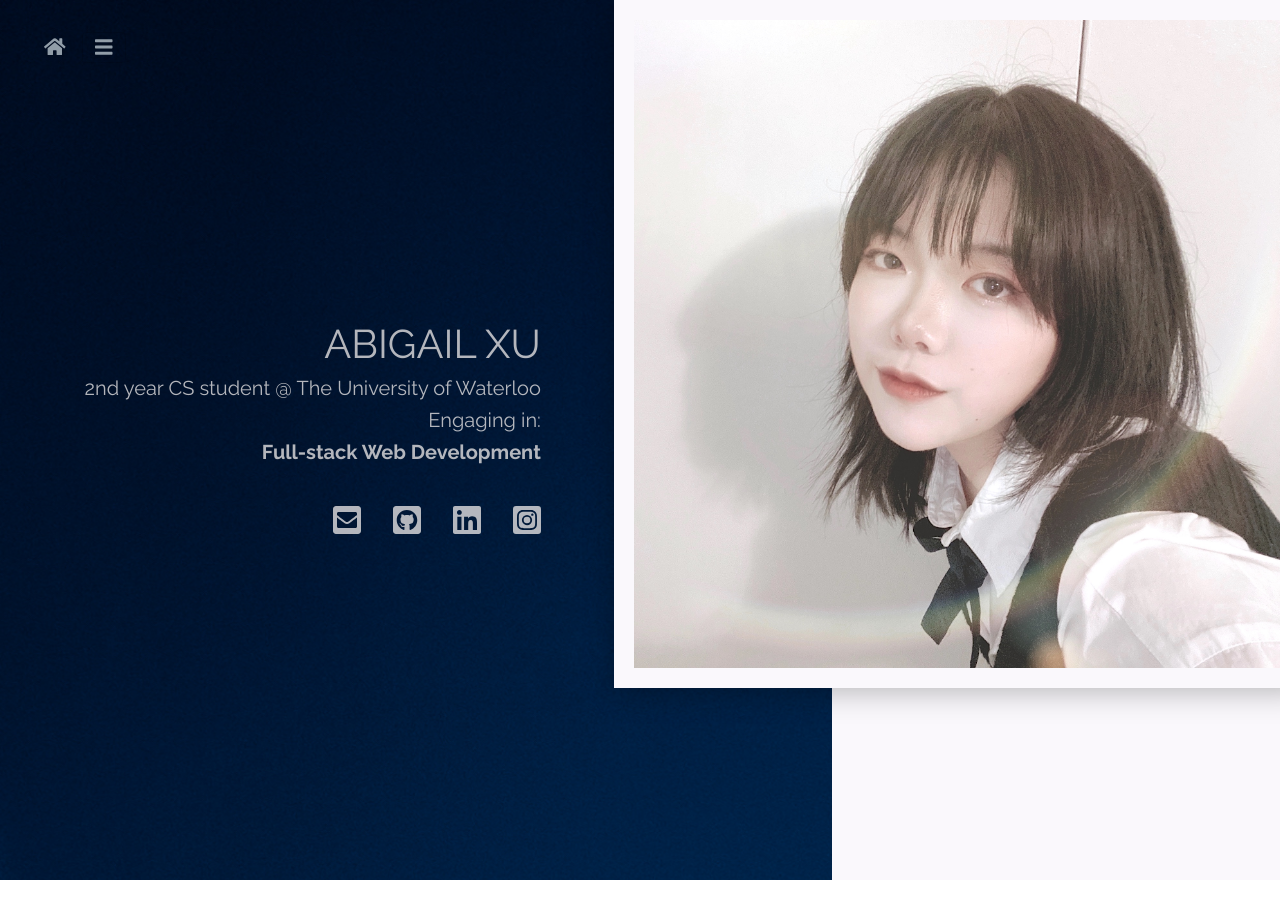
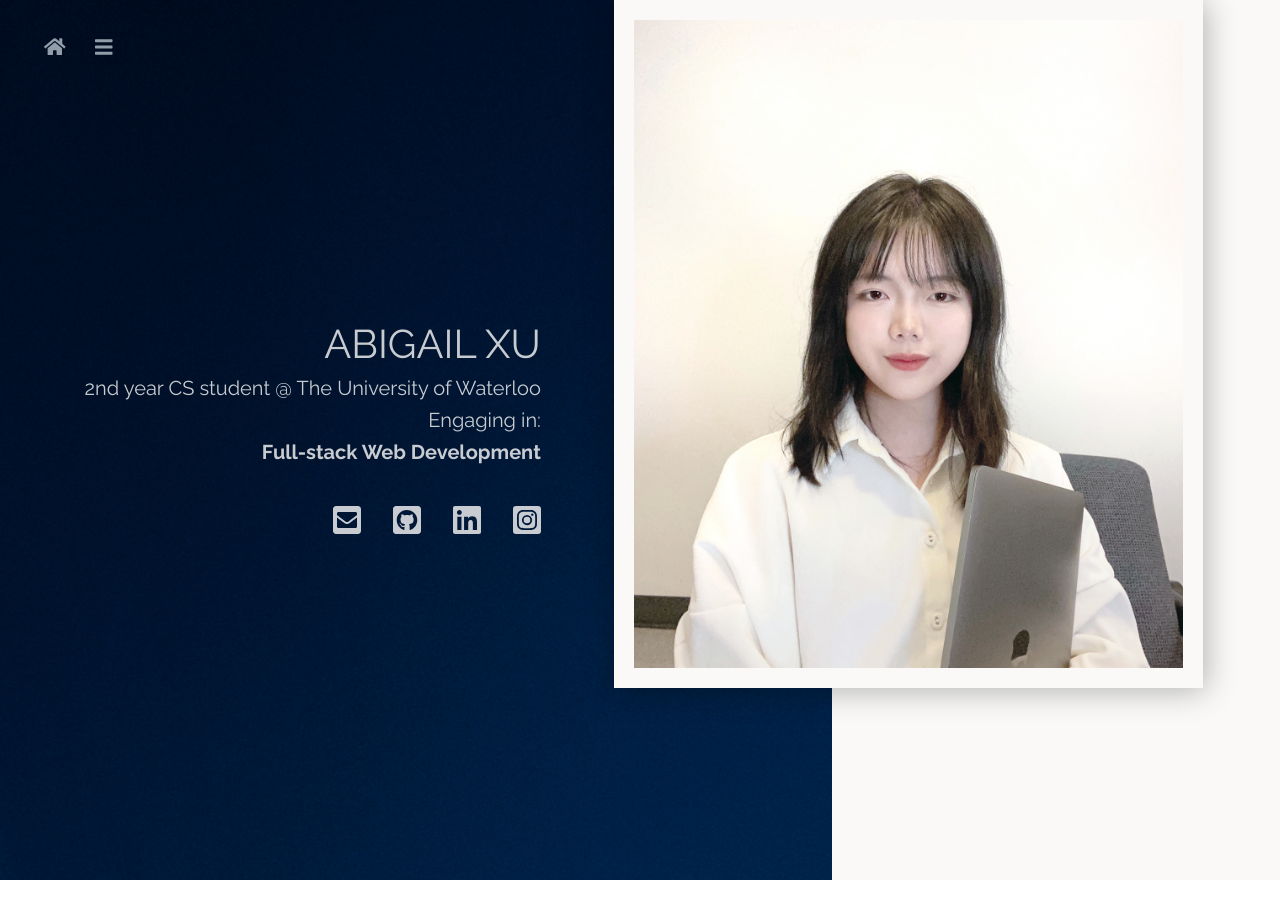
Before and after one commit to AbigailXu/Personal_site, a React (Create React App) app: page / in a window 1280 px wide. Shown: the top 918 px of the page. Built offline with nearby package versions, Linux system fonts and the light colour scheme.

Commit message:
change photo

```diff
--- a/src/styles/home-pg1.css
+++ b/src/styles/home-pg1.css
@@ -29,8 +29,8 @@
   max-height: 86vh;
   /* border-radius: 50%; */
   border-width: 20px;
-  border-color: #FAF8FC;
-  background-color: #FAF8FC;
+  border-color: #faf9f8;
+  background-color: #faf9f8;
   border-style: solid;
   box-shadow: 2px 2px 30px rgba(0, 0,0, 0.3);
 }
@@ -38,7 +38,7 @@
 .home-pg1-right {
   height: 110vh;
   width: 35vw;
-  background: #FAF8FC;
+  background: #faf9f8;
 /* background: linear-gradient(90deg, rgb(255, 255, 255) 0%, rgb(223, 224, 225) 87%, rgb(205, 205, 207) 100%); */
   z-index: 1;
   float: right;
@@ -46,7 +46,7 @@
 .home-pg1-text-1 {
   margin-top: 40vh;
   margin-right: 35%;
-  color: #E1DFE0;
+  color: #faf9f8;
   text-align: right;
 }
 .home-pg1-text-2 {
```
Also changed, not shown: src/images/portrait1.jpeg.
